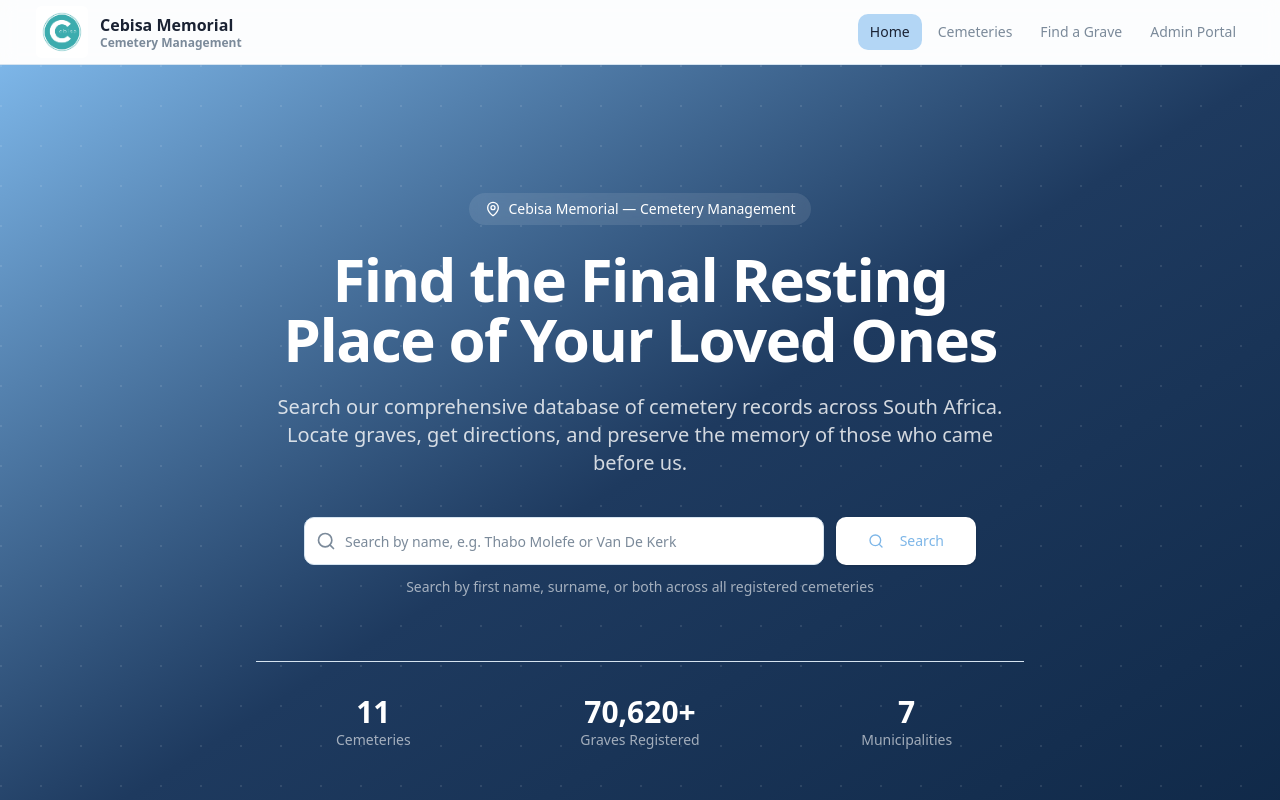
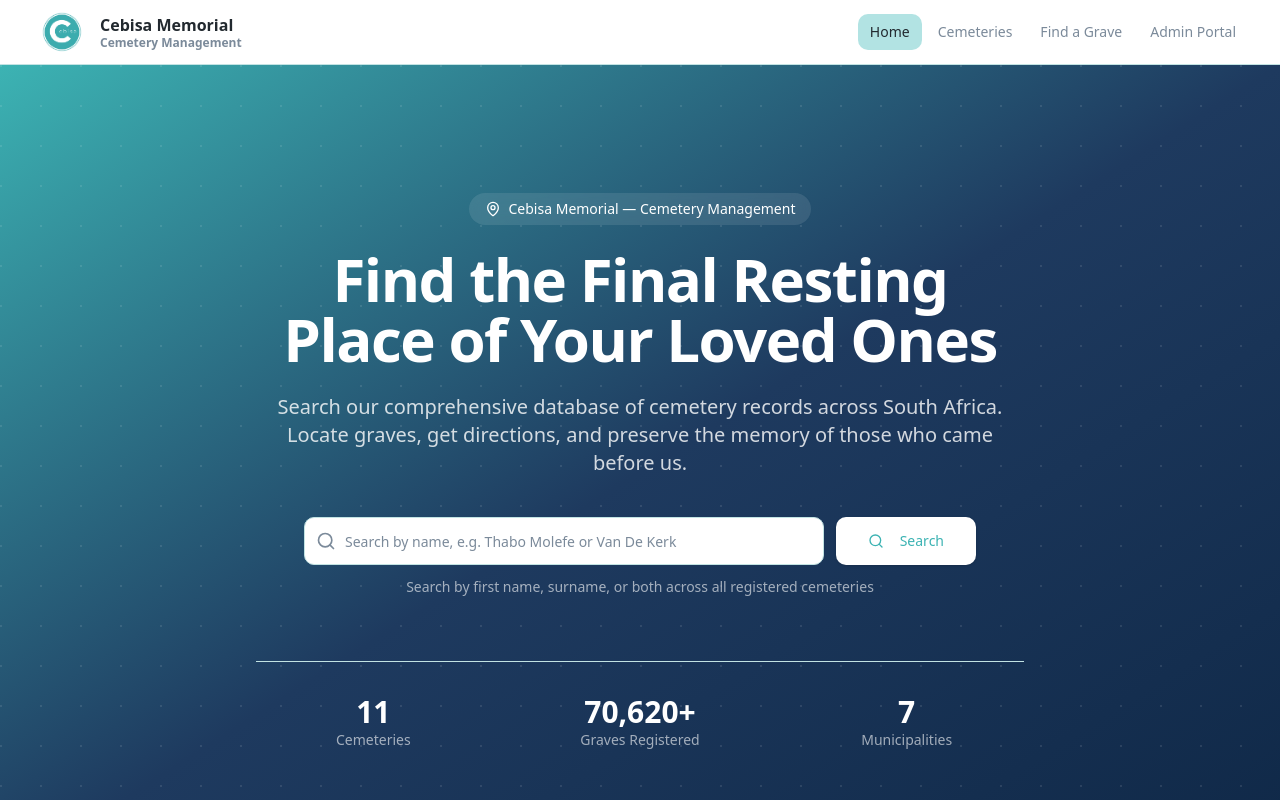
Before and after one commit to sanele23/cemetary-app, a Next.js app: page / in a window 1280 px wide. Shown: the top 800 px of the page. Built offline with nearby package versions, Linux system fonts and the light colour scheme.

Commit message:
fix: change in theme

```diff
--- a/src/app/globals.css
+++ b/src/app/globals.css
@@ -38,33 +38,33 @@
 
 :root {
   --radius: 0.625rem;
-  --background: #f8fafc;
-  --foreground: #1a2233;
-  --primary: #7db6e8;
+  --background: #ffffff;
+  --foreground: #22292f;
+  --primary: #3cb3b3;
   --primary-foreground: #ffffff;
-  --secondary: #e3f1fb;
-  --secondary-foreground: #1a2233;
+  --secondary: #e6f7f7;
+  --secondary-foreground: #22292f;
   --muted: #f4f8fb;
   --muted-foreground: #7b8a9a;
-  --accent: #b3d6f5;
-  --accent-foreground: #1a2233;
+  --accent: #b2e3e3;
+  --accent-foreground: #22292f;
   --destructive: #ef4444;
   --destructive-foreground: #ffffff;
   --card: #ffffff;
-  --card-foreground: #1a2233;
+  --card-foreground: #22292f;
   --popover: #ffffff;
-  --popover-foreground: #1a2233;
-  --border: #d6e4f0;
-  --input: #d6e4f0;
-  --ring: #7db6e8;
-  --sidebar: #e3f1fb;
-  --sidebar-foreground: #1a2233;
-  --sidebar-accent: #7db6e8;
-  --chart-1: #7db6e8;
-  --chart-2: #b3d6f5;
-  --chart-3: #e3f1fb;
-  --chart-4: #3a7cb8;
-  --chart-5: #1a2233;
+  --popover-foreground: #22292f;
+  --border: #c2e3e3;
+  --input: #c2e3e3;
+  --ring: #3cb3b3;
+  --sidebar: #e6f7f7;
+  --sidebar-foreground: #22292f;
+  --sidebar-accent: #3cb3b3;
+  --chart-1: #3cb3b3;
+  --chart-2: #b2e3e3;
+  --chart-3: #e6f7f7;
+  --chart-4: #1a7a7a;
+  --chart-5: #22292f;
 }
 
 * {
--- a/tailwind.config.mjs
+++ b/tailwind.config.mjs
@@ -10,18 +10,18 @@ const config = {
     extend: {
       colors: {
         primary: {
-          DEFAULT: "#7DB6E8", // Main blue from logo
-          light: "#B3D6F5", // Lighter blue
-          dark: "#3A7CB8", // Darker blue
+          DEFAULT: "#3CB3B3", // Teal from new logo
+          light: "#b2e3e3", // Lighter teal
+          dark: "#1a7a7a", // Darker teal
         },
         accent: {
-          DEFAULT: "#E3F1FB", // Very light blue/sky
+          DEFAULT: "#e6f7f7", // Very light teal/sky
         },
         background: {
-          DEFAULT: "#F8FAFC", // Very light gray/white
+          DEFAULT: "#ffffff", // White background
         },
         foreground: {
-          DEFAULT: "#1A2233", // Dark navy for text
+          DEFAULT: "#22292f", // Dark gray for text
         },
       },
       fontFamily: {
```
